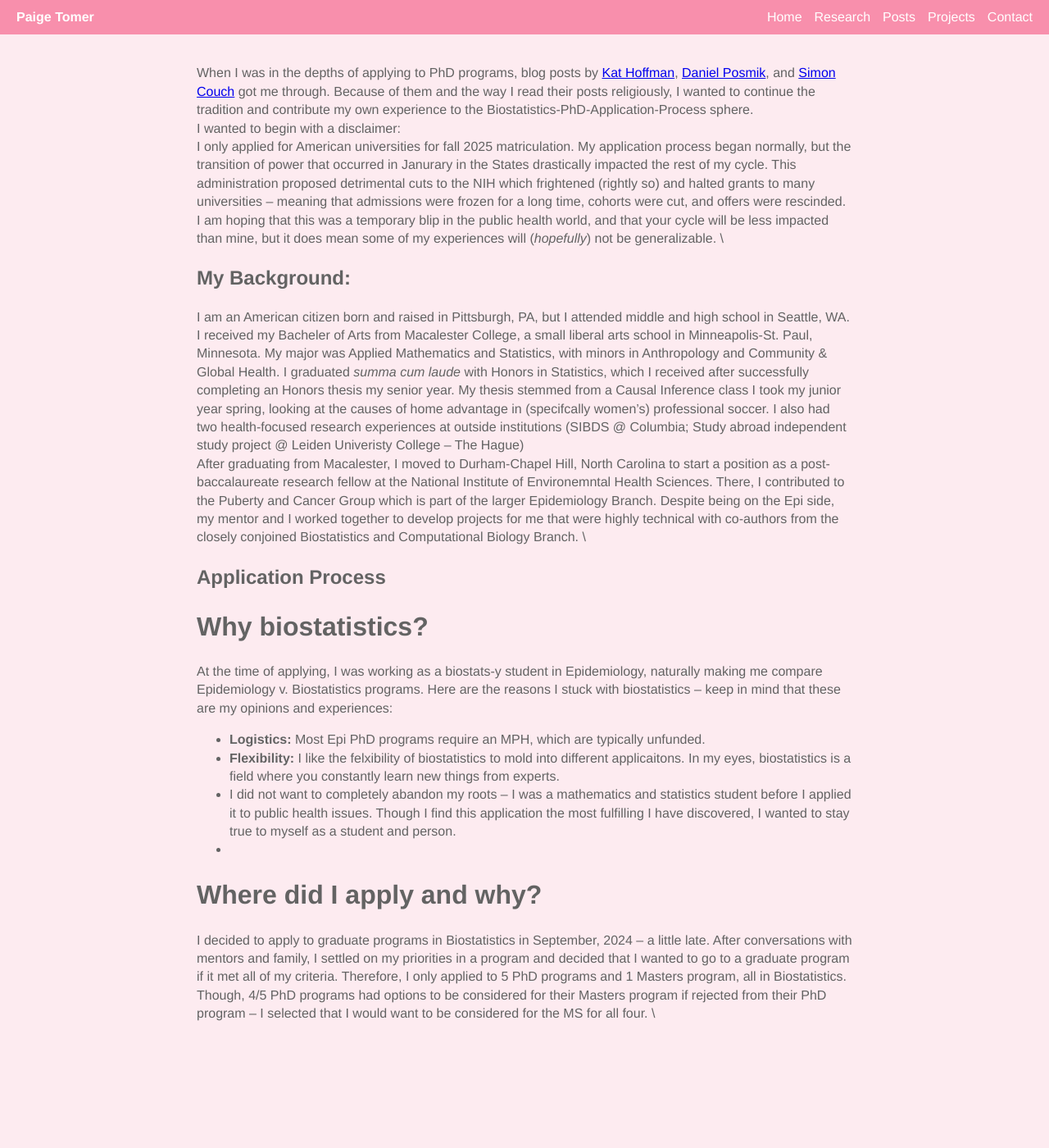
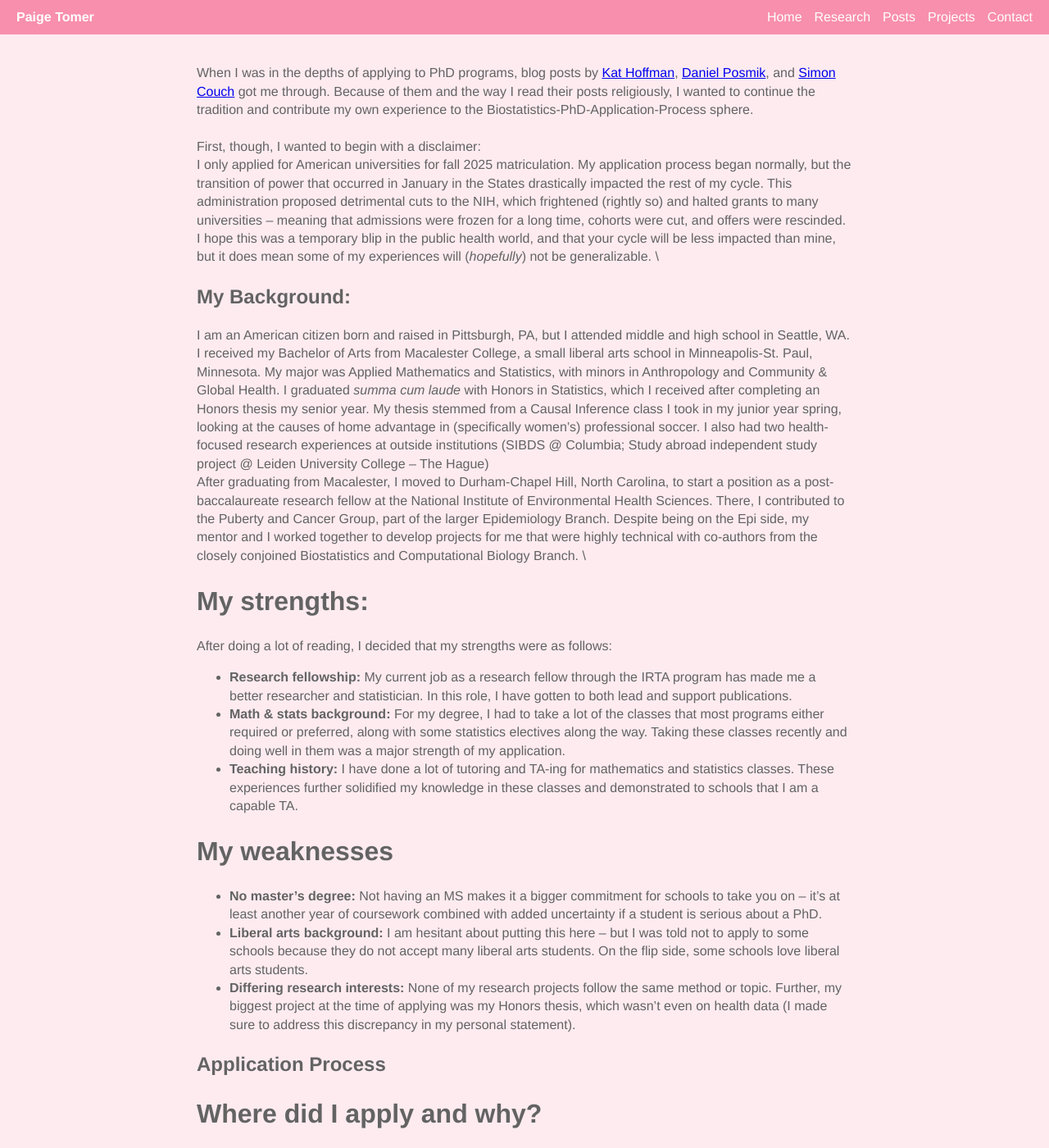
Before and after one commit to petomer-codes/petomer-website, a Jekyll site: the page built from posts/phd-application-process.md, in a window 1280 px wide and 1400 px high. Shown: the whole window at 82% size. Built offline with Jekyll 4.4.1, drawn with Linux system fonts in a browser that asks for light colours; some of the changed text lies outside the part shown.

Commit message:
Update phd-application-process.md

```diff
--- a/posts/phd-application-process.md
+++ b/posts/phd-application-process.md
@@ -3,31 +3,57 @@ layout: default
 title: Biostatistics PhD Application Process
 ---
 
-When I was in the depths of applying to PhD programs, blog posts by [Kat Hoffman](https://www.khstats.com/blog/phd-apps/), [Daniel Posmik](https://posmikdc.github.io/), and [Simon Couch](https://www.simonpcouch.com/blog/2021-03-15-apply-to-stats-grad-school/) got me through. Because of them and the way I read their posts religiously, I wanted to continue the tradition and contribute my own experience to the Biostatistics-PhD-Application-Process sphere.
+When I was in the depths of applying to PhD programs, blog posts by [Kat Hoffman](https://www.khstats.com/blog/phd-apps/), [Daniel Posmik](https://posmikdc.github.io/), and [Simon Couch](https://www.simonpcouch.com/blog/2021-03-15-apply-to-stats-grad-school/) got me through. Because of them and the way I read their posts religiously, I wanted to continue the tradition and contribute my own experience to the Biostatistics-PhD-Application-Process sphere. \
 \
-I wanted to begin with a disclaimer: \
-I only applied for American universities for fall 2025 matriculation. My application process began normally, but the transition of power that occurred in Janurary in the States drastically impacted the rest of my cycle.
-This administration proposed detrimental cuts to the NIH which frightened (rightly so) and halted grants to many universities -- meaning that admissions were frozen for a long time, cohorts were cut, and offers were rescinded.
-I am hoping that this was a temporary blip in the public health world, and that your cycle will be less impacted than mine, but it does mean some of my experiences will (_hopefully_) not be generalizable.
+First, though, I wanted to begin with a disclaimer: \
+I only applied for American universities for fall 2025 matriculation. My application process began normally, but the transition of power that occurred in January in the States drastically impacted the rest of my cycle.
+This administration proposed detrimental cuts to the NIH, which frightened (rightly so) and halted grants to many universities -- meaning that admissions were frozen for a long time, cohorts were cut, and offers were rescinded.
+I hope this was a temporary blip in the public health world, and that your cycle will be less impacted than mine, but it does mean some of my experiences will (_hopefully_) not be generalizable.
 \
 
 ## My Background:
-I am an American citizen born and raised in Pittsburgh, PA, but I attended middle and high school in Seattle, WA. I received my Bacheler of Arts from Macalester College, a small liberal arts school in Minneapolis-St. Paul, Minnesota.
-My major was Applied Mathematics and Statistics, with minors in Anthropology and Community & Global Health. I graduated _summa cum laude_ with Honors in Statistics, which I received after successfully completing an Honors thesis my senior year.
-My thesis stemmed from a Causal Inference class I took my junior year spring, looking at the causes of home advantage in (specifcally women's) professional soccer. I also had two health-focused research experiences at outside institutions (SIBDS @ Columbia; Study abroad independent study project @ Leiden Univeristy College -- The Hague)
+I am an American citizen born and raised in Pittsburgh, PA, but I attended middle and high school in Seattle, WA. I received my Bachelor of Arts from Macalester College, a small liberal arts school in Minneapolis-St. Paul, Minnesota.
+My major was Applied Mathematics and Statistics, with minors in Anthropology and Community & Global Health. I graduated _summa cum laude_ with Honors in Statistics, which I received after completing an Honors thesis my senior year.
+My thesis stemmed from a Causal Inference class I took in my junior year spring, looking at the causes of home advantage in (specifically women's) professional soccer. I also had two health-focused research experiences at outside institutions (SIBDS @ Columbia; Study abroad independent study project @ Leiden University College -- The Hague)
 \
-After graduating from Macalester, I moved to Durham-Chapel Hill, North Carolina to start a position as a post-baccalaureate research fellow at the National Institute of Environemntal Health Sciences. There, I contributed to the Puberty and Cancer Group which is part of the larger Epidemiology Branch.
+After graduating from Macalester, I moved to Durham-Chapel Hill, North Carolina, to start a position as a post-baccalaureate research fellow at the National Institute of Environmental Health Sciences. There, I contributed to the Puberty and Cancer Group, part of the larger Epidemiology Branch.
 Despite being on the Epi side, my mentor and I worked together to develop projects for me that were highly technical with co-authors from the closely conjoined Biostatistics and Computational Biology Branch.
 \
+# My strengths:
+After doing a lot of reading, I decided that my strengths were as follows:
+* **Research fellowship:** My current job as a research fellow through the IRTA program has made me a better researcher and statistician. In this role, I have gotten to both lead and support publications.
+* **Math & stats background:** For my degree, I had to take a lot of the classes that most programs either required or preferred, along with some statistics electives along the way. Taking these classes recently and doing well in them was a major strength of my application.
+* **Teaching history:** I have done a lot of tutoring and TA-ing for mathematics and statistics classes. These experiences further solidified my knowledge in these classes and demonstrated to schools that I am a capable TA.
+
+# My weaknesses
+* **No master's degree:** Not having an MS makes it a bigger commitment for schools to take you on -- it's at least another year of coursework combined with added uncertainty if a student is serious about a PhD.
+* **Liberal arts background:** I am hesitant about putting this here -- but I was told not to apply to some schools because they do not accept many liberal arts students. On the flip side, some schools love liberal arts students.
+* **Differing research interests:** None of my research projects follow the same method or topic. Further, my biggest project at the time of applying was my Honors thesis, which wasn't even on health data (I made sure to address this discrepancy in my personal statement).
+
 ## Application Process
 
-# Why biostatistics?
-At the time of applying, I was working as a biostats-y student in Epidemiology, naturally making me compare Epidemiology v. Biostatistics programs. Here are the reasons
-I stuck with biostatistics -- keep in mind that these are my opinions and experiences:
-* **Logistics:** Most Epi PhD programs require an MPH, which are typically unfunded.
-* **Flexibility:** I like the felxibility of biostatistics to mold into different applicaitons. In my eyes, biostatistics is a field where you constantly learn new things from experts.
-* I did not want to completely abandon my roots -- I was a mathematics and statistics student before I applied it to public health issues. Though I find this application the most fulfilling I have discovered, I wanted to stay true to myself as a student and person.
-*
+# Where did I apply and why?
+I decided to apply to graduate programs in Biostatistics in September 2024 -- a little late. After conversations with mentors and family, I settled on my priorities in a program and decided that I wanted to go to a graduate program if it met all of my criteria. Therefore, I only  applied to 5 PhD programs and 1 Master's program, all in Biostatistics. Though 4/5 PhD programs had options to be considered for their Master's program if rejected from their PhD program, I selected that I would want to be considered for the MS for all four. \
 
-# Where did I apply and why?
-I decided to apply to graduate programs in Biostatistics in September, 2024 -- a little late. After conversations with mentors and family, I settled on my priorities in a program and decided that I wanted to go to a graduate program if it met all of my criteria. Therefore, I only  applied to 5 PhD programs and 1 Masters program, all in Biostatistics. Though, 4/5 PhD programs had options to be considered for their Masters program if rejected from their PhD program -- I selected that I would want to be considered for the MS for all four. \
+In choosing programs, I was looking at:
+* **Geography:** I wanted to be in a city with good public transit (I hate driving).
+* **Program requirements:** I did not take the GRE and did not have plans to; therefore, I ruled out all schools that required it.
+* **Type of research:** I am interested in longitudinal modeling + causal inference, so I looked for faculty that overlapped with my interests.
+* **Connections to outside institutions:** I wanted a program to be heavily intertwined with local institutions (i.e. state health departments, local hospitals, non-profits). This was super important to me because it shows a deep commitment to improving health outcomes, versus only researching them. Also, I am interested in working as an applied biostatistician either post-grad or as an internship, so these ties would also allow me to build my own network.
+* **Recent graduate outcomes:** This was typically a question I asked in an interview, but I wanted to see diversity in the steps after graduating from the program.
+* **Support system:** Though this wasn't a complete dealbreaker for me, it led me to consider schools that were near friends or family.
+* **Program intensity and ranking:** Most programs post their typical 5-year timeline somewhere on their website -- I ensured that their timeline lined up seemed both challenging (which is a given) but also _doable_. I also considered ranking when I was making my list.
+
+My list of schools is as follows:
+
+|    School     | Program |
+| ------------- | ------------- |
+| Boston University  | PhD  |
+| Brown University  | PhD |
+| Columbia University  | PhD |
+| University of North Carolina - Chapel Hill  | PhD |
+| University of Minnesota | Masters |
+| University of Washington | PhD only |
+
+# Statement of purpose + personal statement
+With the list of schools finalized,
```
